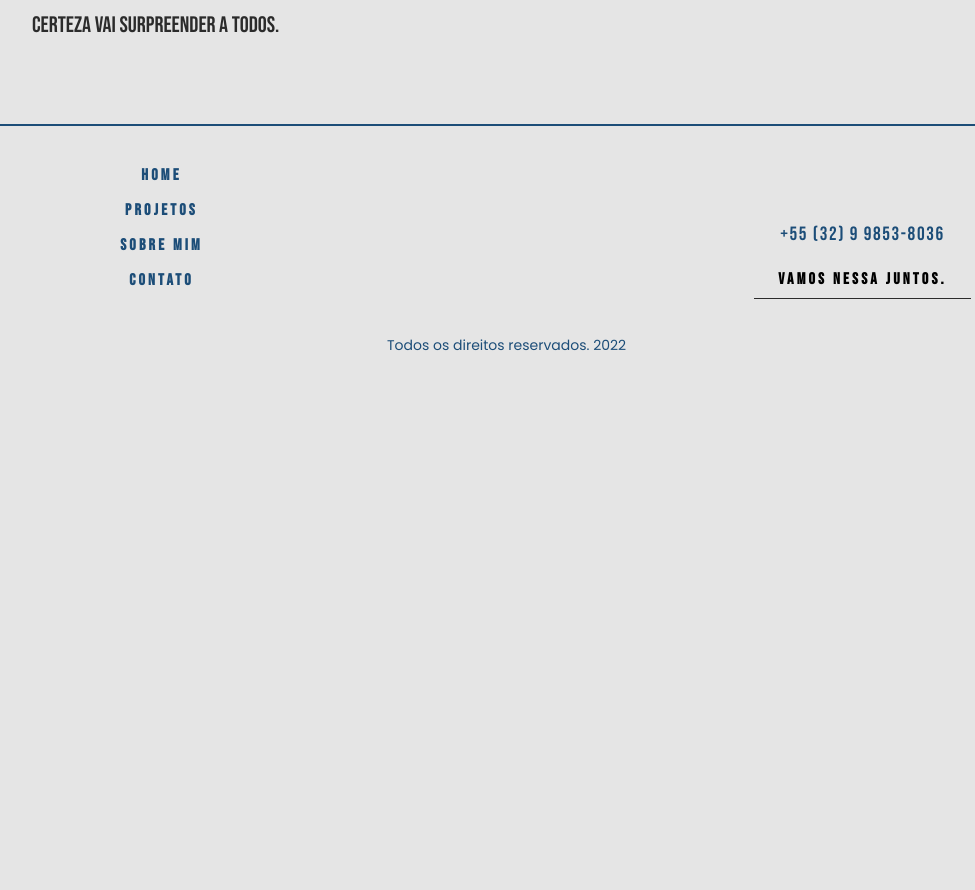
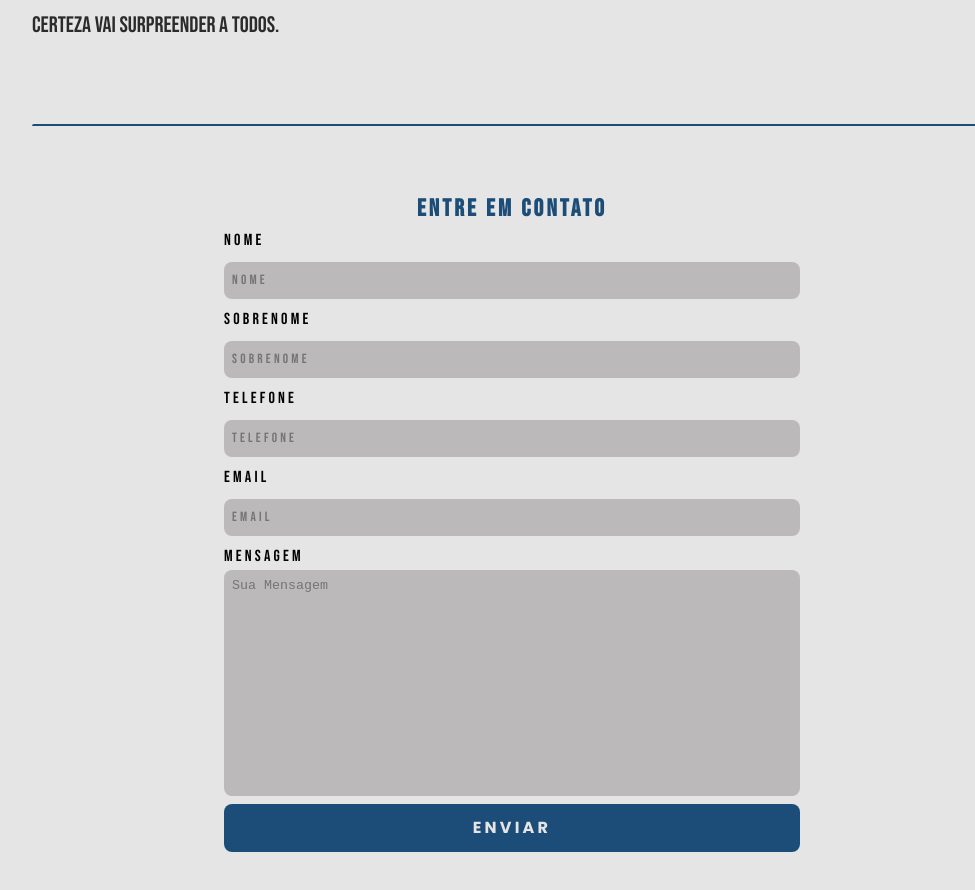
Before and after one commit to GustavoFFelipe/gustavo-portfolio, a React (Vite) app: page / in a window 1280 px wide. Shown: the part 1904-2794 px from the top of the page, without its empty margins (128-1103 px from the left). Before the commit the page ends 2268 px from the top, so only its background shows below. Built offline with nearby package versions, Linux system fonts and the light colour scheme.

Commit message:
contact form finish and update readme

```diff
--- a/src/App.module.css
+++ b/src/App.module.css
@@ -26,7 +26,8 @@
     html {
         font-size: 87.5%;
     }
-    .mainContent {
+    #app{
+        display: grid;
         grid-template-columns: 1fr;
     }
 }
--- a/src/App.tsx
+++ b/src/App.tsx
@@ -8,6 +8,8 @@ import style from './App.module.css'
 import { Projetcs } from './components/Projects'
 import { About } from './components/About'
 import { Footer } from './components/Footer'
+import { FormPopUp } from './components/FormPopUp'
+import { useState } from 'react'
 
 const project = [
   {
@@ -52,7 +54,6 @@ id: 4,
 
 function App() {
 
-
   return (
     <div className="App">
       <Header />
@@ -72,7 +73,9 @@ function App() {
       </article>
       <div className={style.about}>
               <About />
+              <FormPopUp />
               <Footer />
+
       </div>
     </div>
   )
--- a/src/components/Banner.tsx
+++ b/src/components/Banner.tsx
@@ -1,7 +1,14 @@
+
 import PerfilPhoto from '../assets/perfil.png'
 import style from './Banner.module.css'
 
+
+
+
+
 export function Banner(){
+
+
     return(
         <article  className={style.wrapper}>
 
@@ -9,7 +16,10 @@ export function Banner(){
             <div className={style.bannerText}>
                 <h2 className={style.blueText}>FRONT-END DESIGN.</h2>
                 <h2 className={style.blackText}>USER INTERFACE.</h2>
-                <button className={style.buttonPopForm} > Vamos nessa!</button>
+                <a href="#contact"><button className={style.buttonPopForm}
+                >
+                Vamos nessa
+                </button></a>
             </div>
             <span className={style.borderDivision} ></span>
         </article>
--- a/src/components/Footer.tsx
+++ b/src/components/Footer.tsx
@@ -1,10 +1,13 @@
 import style from './Footer.module.css'
-import {WhatsappLogo} from 'phosphor-react'
+import { useState } from 'react';
+import { FormPopUp } from './FormPopUp';
 
 export function Footer(){
+    const [openModal, setOpenModal] = useState(false);
+
     return (
         <footer className={style.footerContainer}>
-            <div className={style.footerLinks} id="contact">
+            <div className={style.footerLinks}>
                 <a href="#home">Home</a>
                 <a href="#projects">Projetos</a>
                 <a href="#about">Sobre mim</a>
@@ -17,7 +20,10 @@ export function Footer(){
                 <span className={style.number}>
                     +55 (32) 9 9853-8036
                     </span>
-                <button className={style.buttonPopForm}>Vamos nessa juntos.</button>
+                <a href="#contact">
+                <button className={style.buttonPopForm}>
+                    Vamos nessa juntos.
+                </button></a>
             </div>
 
         </footer>
--- /dev/null
+++ b/src/components/FormPopUp.module.css
@@ -0,0 +1,92 @@
+
+.formPopUp{
+    height: 100vh;
+    width: 60rem;
+    border-radius: 5px;
+    padding: 1rem;
+    display: flex;
+    justify-content: center;
+    margin: 1rem auto;
+    background: transparent;
+    border-top: 2px solid var(--blue-text);
+    border-radius: 2px;
+    padding-top: 1rem;
+}
+.formPopUp .form{
+    opacity: 1;
+    border-radius: 5px;
+    background: var(--background);
+    padding: 2rem;
+    width: 40rem;
+    display: flex;
+    flex-direction: column;
+    align-items: flex-start;
+    margin:1rem auto;
+}
+.form > h1{
+    display: flex;
+    justify-content: center;
+    margin: 0 auto;
+    font-size: 1.5rem;
+    font-weight: bold;
+    font-family: 'Bebas Neue';
+    letter-spacing: .2rem;
+    line-height: 1.6;
+    color: var(--blue-text);
+}
+.form > input,
+.form > label{
+    display: flex;
+    align-items: flex-start;
+    font-family: 'Bebas Neue', sans-serif;
+    letter-spacing: .2rem;
+    line-height: 1.6;;
+    width: 100%;
+    margin: .5rem 0;
+}
+.form > label{
+    width: 90%;
+    margin:0;
+}
+.form > input{
+    background: var(--background-input);
+    border-radius: 8px;
+    border: 0;
+    padding: .5rem;
+}
+.message{
+    height: 25rem;
+    width: 20rem;
+    background-color: var(--background-input);
+    border: 0;
+    border-radius: 8px;
+    padding: .5rem;
+    resize: none;
+}
+.form input:focus{
+    outline: 1px solid var(--blue-text);
+}
+.form textarea{
+    width: 100%;
+}
+.form textarea:focus{
+    outline: 1px solid var(--blue-text);
+}
+
+.form .button{
+    display: flex;;
+    justify-content: center;
+    padding: .7rem 0;
+    font-size: 1rem;
+    font-weight:700;
+    font-family: 'Poppins', sans-serif;
+    color: var(--background);
+    background: #1C4D78;
+}
+.button:hover{
+    color: var(--black-text);
+    background: var(--background);
+    border:1px solid var(--blue-text);
+    cursor: pointer;
+    transition: .2s;
+}
--- /dev/null
+++ b/src/components/FormPopUp.tsx
@@ -0,0 +1,27 @@
+
+import style from './FormPopUp.module.css'
+
+
+export function FormPopUp(){
+    return (
+        <div id="contact" className={style.formPopUp}>
+            <form className={style.form} action="https://formsubmit.co/gustavo.ffelipedev@gmail.com" method="POST">
+                <h1>Entre em contato</h1>
+                <label htmlFor="name">Nome</label>
+                <input name="name" className={style.name}type="text"  placeholder="Nome"  />
+                <label htmlFor="surname">Sobrenome</label>
+                <input name="surname" className={style.name} type="text"  placeholder="Sobrenome" />
+                <label htmlFor="phone">Telefone</label>
+                <input name="phone" className={style.name} type="text"  placeholder="Telefone" />
+                <label htmlFor="email">Email</label>
+                <input name="email" className={style.name} type="text"  placeholder="Email" />
+                <label htmlFor="message">Mensagem</label>
+                <textarea name="message" className={style.message} placeholder="Sua Mensagem" />
+
+                <input type="hidden" name="_autoresponse" value="Obrigado por me mandar uma mensagem, em breve vou entrar em contato com você. Gustavo Felipe"></input>
+                <input type="button" className={style.button} value="ENVIAR" />
+
+            </form>
+        </div>
+    )
+}
--- a/src/components/Projects.module.css
+++ b/src/components/Projects.module.css
@@ -59,3 +59,10 @@
     margin-top: 2rem;
     border-bottom: 1px solid var(--background);
 }
+@media (max-width: 768px){
+    .projectLink{
+        display: flex;
+        flex-direction: column;
+
+    }
+}
--- a/src/global.css
+++ b/src/global.css
@@ -3,6 +3,7 @@
     --black-text: #2B2B2B;
     --blue-text:  #1C4D78;
     --background-text: #ffff;
+    --background-input: #bbb9b9;
 }
 *{
     margin: 0;
@@ -17,4 +18,5 @@ body{
     background: var(--background);
     font-size: 1rem;
     font-family: 'Poppins', sans-serif;
+
 }
```
Also changed, not shown: src/PopUp.tsx (deleted, +0 -7 lines), 1 other file (tests, documents, lock files or other folders).
